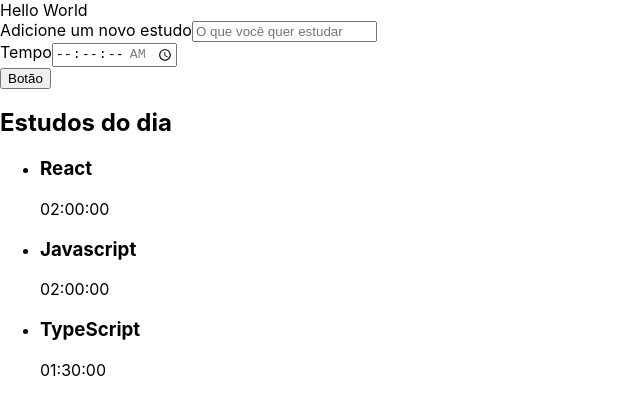
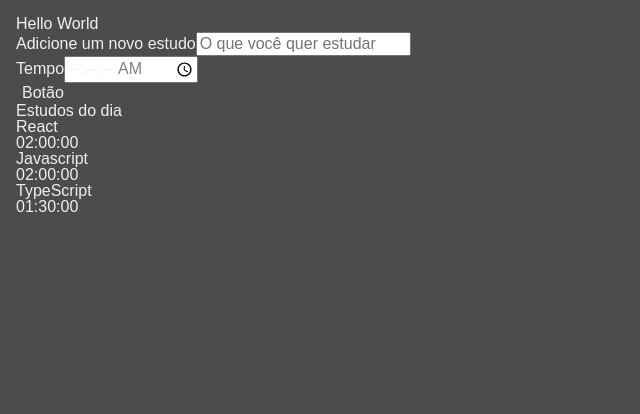
Before and after one commit to Isabelaweb/pomodoro-student, a React (Create React App) app: page / in a window 1280 px wide. Shown: the top 414 px of the page, without its empty margins (0-640 px from the left). Built offline with nearby package versions, Linux system fonts and the light colour scheme.

Commit message:
Adicionando Estilização

```diff
--- a/src/index.css
+++ b/src/index.css
@@ -11,3 +11,99 @@ code {
   font-family: source-code-pro, Menlo, Monaco, Consolas, 'Courier New',
     monospace;
 }
+
+html, body, div, span, applet, object, iframe,
+h1, h2, h3, h4, h5, h6, p, blockquote, pre,
+a, abbr, acronym, address, big, cite, code,
+del, dfn, em, img, ins, kbd, q, s, samp,
+small, strike, strong, sub, sup, tt, var,
+b, u, i, center,
+dl, dt, dd, ol, ul, li,
+fieldset, form, label, legend,
+table, caption, tbody, tfoot, thead, tr, th, td,
+article, aside, canvas, details, embed,
+figure, figcaption, footer, header, hgroup,
+menu, nav, output, ruby, section, summary,
+time, mark, audio, video {
+	margin: 0;
+	padding: 0;
+	border: 0;
+	font-size: 100%;
+	font: inherit;
+	vertical-align: baseline;
+}
+/* HTML5 display-role reset for older browsers */
+article, aside, details, figcaption, figure,
+footer, header, hgroup, menu, nav, section {
+	display: block;
+}
+body {
+	line-height: 1;
+}
+ol, ul {
+	list-style: none;
+}
+blockquote, q {
+	quotes: none;
+}
+blockquote:before, blockquote:after,
+q:before, q:after {
+	content: '';
+	content: none;
+}
+table {
+	border-collapse: collapse;
+	border-spacing: 0;
+}
+
+
+input {
+	font-family: inherit;
+	font-size: inherit;
+	font-weight: inherit;
+	color: inherit;
+}
+
+button {
+	border: unset;
+	background-color: unset;
+	font-family: inherit;
+	font-size: inherit;
+	font-weight: inherit;
+	color: inherit;
+}
+
+@import url('https://fonts.googleapis.com/css2?family=Manjari&display=swap');
+
+body {
+	display: flex;
+	justify-content: center;
+	font-family: 'Manjari', sans-serif;
+	color: #F0F0F0;
+	background-color: #4C4C4C;
+	height: 100%;
+	width: 100%;
+	padding: 16px;
+	box-sizing: border-box;
+}
+
+#root {
+	width: 100%;
+}
+
+::-webkit-scrollbar {
+	width: 8px;
+}
+
+::-webkit-scrollbar-track {
+	background: unset;
+}
+
+::-webkit-scrollbar-thumb {
+	border-radius: 4px;
+	background: #888;
+}
+
+::-webkit-scrollbar-thumb:hover {
+	background: #555;
+}
```
Also changed, not shown: src/components/button/Botao.module.scss (added, +25 -0 lines), src/components/formulario/Formulario.module.scss (added, +61 -0 lines), src/components/lista/Lista.module.scss (added, +76 -0 lines), src/pages/App.module.scss (added, +30 -0 lines).
